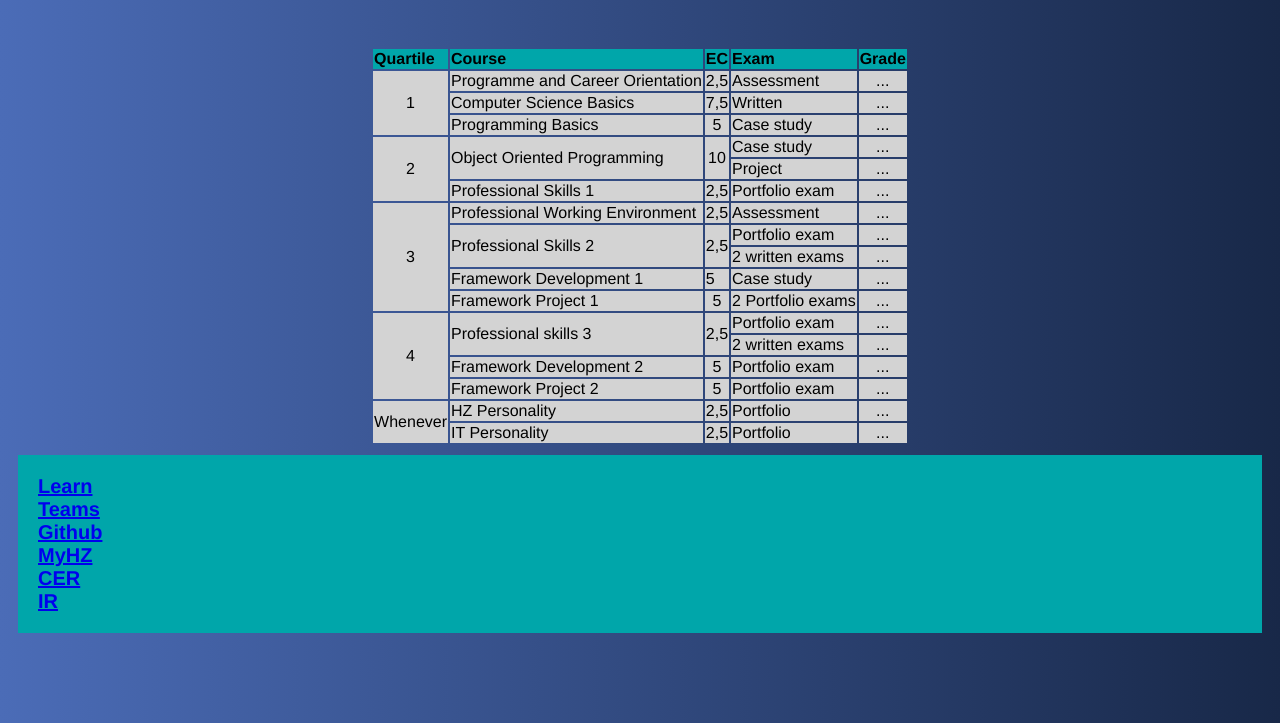
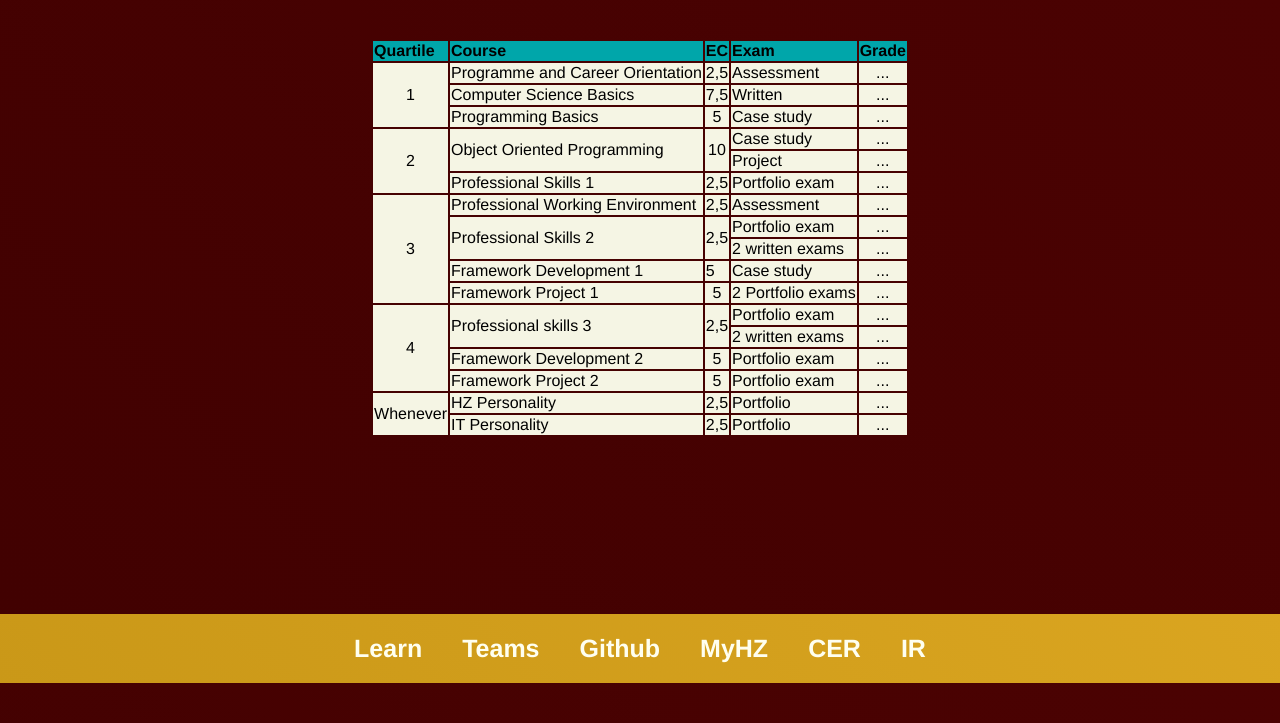
Before and after one commit to RoemerJB/RoemerJB.github.io, a plain HTML site: page dashboard.html in a window 1280 px wide. Shown: the part 77-800 px from the top of the page. Drawn offline with Linux system fonts and the light colour scheme.

Commit message:
fiftheenth

```diff
--- a/dashboard.html
+++ b/dashboard.html
@@ -13,8 +13,8 @@
   </ul>
   </head>
   <body>
-    <div id="tablestyle">
-        <table id="studymonitor">
+
+        <table id="tablestyle">
         <tr class="tablestyleheadings">
             <th>Quartile</th>
             <th>Course</th>
@@ -124,16 +124,16 @@
             <td class="grade">...</td>
         </tr>
         </table>
-    </div>
-    <div class="">
-        <section id="linktext">
-            <div><a class="" href="https://learn.hz.nl/my/" target="blank">Learn</a></div>
-            <div><a class="" href="https://teams.microsoft.com/_#/school//?ctx=teamsGrid" target="blank">Teams</a></div>
-            <div><a class="" href="https://github.com/" target="blank">Github</a></div>
-            <div><a class="" href="https://apps.hz.nl/angular/studievoortgang/studiestatus" target="blank">MyHZ</a></div>
-            <div><a class="" href="https://hz.nl/over-de-hz/regelingen-documenten-1/onderwijs-en-examenregelingen" target="blank">CER</a></div>
-            <div><a class="" href="https://hz.nl/uploads/documents/Regelingen/OERS/2019-2020/2020-2021-ICT-Implementation-Regulations-CER-HZ-DEF1.0.pdf" target="blank">IR</a></div>
+
+
+        <section id="guide">
+            <div><a class="linktext" href="https://learn.hz.nl/my/" target="blank">Learn</a></div>
+            <div><a class="linktext" href="https://teams.microsoft.com/_#/school//?ctx=teamsGrid" target="blank">Teams</a></div>
+            <div><a class="linktext" href="https://github.com/" target="blank">Github</a></div>
+            <div><a class="linktext" href="https://apps.hz.nl/angular/studievoortgang/studiestatus" target="blank">MyHZ</a></div>
+            <div><a class="linktext" href="https://hz.nl/over-de-hz/regelingen-documenten-1/onderwijs-en-examenregelingen" target="blank">CER</a></div>
+            <div><a class="linktext" href="https://hz.nl/uploads/documents/Regelingen/OERS/2019-2020/2020-2021-ICT-Implementation-Regulations-CER-HZ-DEF1.0.pdf" target="blank">IR</a></div>
         </section>
-    </div>
+
   </body>
   </html>
--- a/styles/styling.css
+++ b/styles/styling.css
@@ -9,6 +9,7 @@
     overflow: hidden;
     display: flex;
     justify-content: center;
+    background: linear-gradient(45deg, rgb(202, 152, 24), goldenrod);
 }
 
 .nav{
@@ -37,6 +38,7 @@ li a:hover{
 
 #faq{
     list-style-type: none;
+    color: ivory;
 }
 
 .lists{
@@ -53,11 +55,12 @@ li a:hover{
 }
 
 .tablestyledata{
-    background-color: lightgray;
+    background-color: rgb(245, 245, 228);
 }
 
 body{
-    background: linear-gradient(90deg, #4b6cb7 0%, #182848 100%);
+    background: linear-gradient(45deg, rgb(65, 1, 1), rgb(75, 2, 2)); ;
+    margin: 0;
 }
 
 #tablestyle{
@@ -65,18 +68,17 @@ body{
     display: flex;
     justify-content: center;
     border: 1px hidden;
+    text-align: left;
 }
 
-#linktext{
-    padding: 20px;
-    background-color: #00a6aa;
-    margin: 10px;
+.linktext{
+    margin: 20px;
     border-radius: 0%;
     font-weight: bold;
     display: block;
     text-decoration: none;
-    color: black;
-    font-size: 20px;
+    color: ivory;
+    font-size: 25px;
 }
 
 a:visited{
@@ -86,24 +88,28 @@ a:visited{
 #assignment{
     margin-top: 50px;
     display: flex;
-    flex-direction: column;
-
+    color: ivory;
 }
 
-
+#home{
+    text-align: center;
+    color: ivory;
+}
 
 #guide{
+    list-style-type: none;
+    margin: 0;
+    padding: 0;
+    margin-top: 177px;
+    overflow: hidden;
     display: flex;
     justify-content: center;
-    align-items: space-around;
+    background: linear-gradient(45deg, rgb(202, 152, 24), goldenrod);
 }
 
 #profile{
     color: ivory;
-}
-
-#studymonitor{
-    text-align: left;
+    background: navy;
 }
 
 .katten{
@@ -111,5 +117,5 @@ a:visited{
     border-radius: 50%;
     width: 150px;
     height: 150px;
-    padding-left: 100px;
+    margin-left: 250px;
 }
```
Also changed, not shown: faq.html (+2 -2 lines), index.html (+4 -2 lines), 1 other file.
